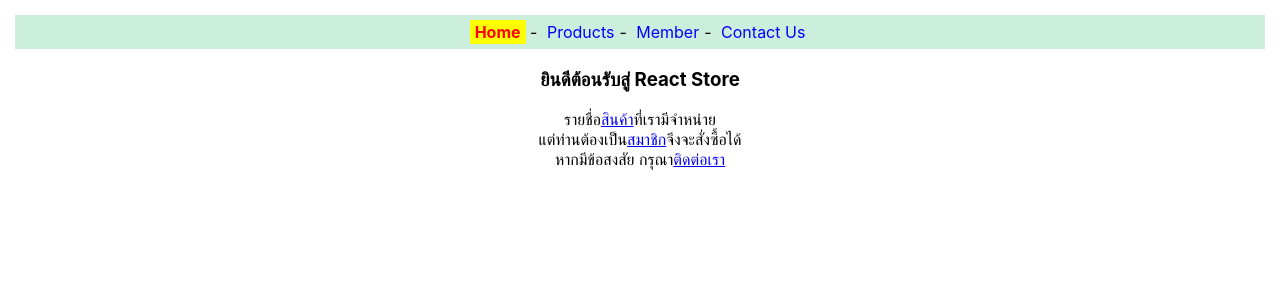
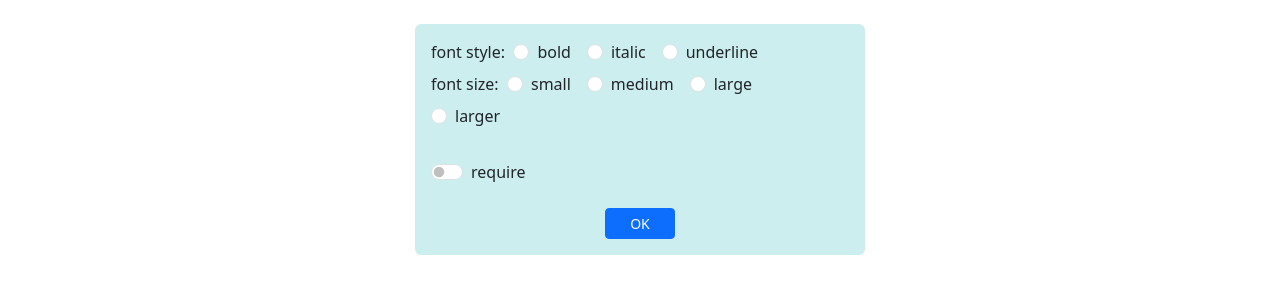
Before and after one commit to PaPond/a1, a React (Create React App) app: page / in a window 1280 px wide. Shown: the top 300 px of the page. Built offline with nearby package versions, Linux system fonts and the light colour scheme.

Commit message:
Update Form
Update Form

```diff
--- a/package.json
+++ b/package.json
@@ -6,6 +6,7 @@
     "@testing-library/jest-dom": "^5.17.0",
     "@testing-library/react": "^13.4.0",
     "@testing-library/user-event": "^13.5.0",
+    "bootstrap": "^5.3.2",
     "react": "^18.2.0",
     "react-dom": "^18.2.0",
     "react-router-dom": "^6.16.0",
--- a/src/App.js
+++ b/src/App.js
@@ -1,11 +1,13 @@
 import React from 'react'
 import Router3 from './router3'
+import FormCheck from './form-check'
+import FormBootstrap from './form-bootstrap'
 
 
 export default function App(){
   return (
   <>
- <Router3/>
+ <FormCheck/>
   </>
   )
 }
--- /dev/null
+++ b/src/form-bootstrap.js
@@ -0,0 +1,27 @@
+import React from "react";
+
+export default function FormBootstrap(){
+    return(
+        <div className="mt-3 mx-auto p-3" style={{width:'400px', background:'#cee'}}>
+            <form>
+                <div className="form-group mb-3">
+                    <label htmlFor="login">Email</label>
+                    <input type="text" id="login" name="login" className="form-control"/>
+                </div>
+                <div className="form-group mb-3">
+                    <label htmlFor="pswd">Password</label>
+                    <input type="password" id="pswd" name="pswd" className="form-control"/>
+                </div>
+                <div className="form-group mb-4">
+                    <label htmlFor="select1">Select</label>
+                    <select id="select1" name="select1" className="form-select">
+                        <option value="1">Item 1</option>
+                        <option value="2">Item 2</option>
+                        <option value="3">Item 3</option>
+                    </select>
+                </div>
+                <button className="btn btn-primary">OK</button>
+            </form>
+        </div>
+    )
+}
--- /dev/null
+++ b/src/form-check.js
@@ -0,0 +1,80 @@
+import React from "react";
+
+export default function FormCheck(){
+    const switchReq = React.useRef()
+    const styles = ['bold','italic','underline']
+    const sizes = ['small','medium','large','larger']
+    let checkedStyles = []
+    let checkedSize = ''
+
+    const onChangeCheck = (event) => {
+        let checked = event.target.checked
+        let value = event.target.value
+        let idx = checkedStyles.indexOf(value)
+        if (checked && idx === -1){
+            checkedStyles.push(value)
+        } else {
+            checkedStyles.splice(idx, 1)
+        }
+    }
+
+    const onChangeRadio = (event) => {
+        checkedSize = event.target.value
+    }
+
+    const onClickButton = () => {
+        if (switchReq.current.checked){
+            if (checkedStyles.length === 0){
+                alert('Please select style')
+                return
+            } else if (checkedSize === ''){
+                alert ('Please select size')
+                return
+            }
+        }
+        let msg = 'selected style(s): ' + checkedStyles.join(',')
+        msg += '\nselected size: ' + checkedSize
+        alert(msg)
+    }
+
+    return(
+        <div className="mt-4 mx-auto p-3 rounded" style={{width:'450px', background:'#cee'}}>
+        <form>
+            <span>font style:</span>&nbsp;&nbsp;
+            {
+                styles.map((st,i) => {
+                    return (
+                        <div className="form-check form-check-inline mb-2">
+                            <input type="radio" id = {'check'+i} value = {st}
+                            className="form-check-input" onChange={onChangeCheck}/>
+                            <label htmlFor = {'check'+1} className="form-check-label">{st}</label>
+                        </div>
+                    )
+                })
+            }
+            <br/>
+            <span>font size:</span>&nbsp;&nbsp;
+            {
+                sizes.map((sz,i) => {
+                    return (
+                        <div className="form-check form-check-inline mb-2">
+                            <input type="radio" id = {'radio'+i} value = {sz}
+                            className="form-check-input" onChange={onChangeRadio}/>
+                            <label htmlFor = {'radio'+1} className="form-check-label">{sz}</label>
+                        </div>
+                    )
+                })
+            }
+            <div className="form-check form-switch mt-4">
+                <input type="checkbox" id = "sw" value = "require"
+                            className="form-check-input" ref={switchReq}/>
+                <label htmlFor="sw" className="form-check-label">require</label>
+            </div>
+            <div className="text-center mt-4">
+                <button className="btn btn-sm px-4 btn-primary" onClick={onClickButton}>OK
+                </button>
+            </div>
+        </form>
+        </div>
+    )
+}
--- a/src/index.js
+++ b/src/index.js
@@ -4,14 +4,17 @@
 import App from './App';
 import reportWebVitals from './reportWebVitals';
 
+import 'bootstrap/dist/css/bootstrap.min.css'
+import 'bootstrap/dist/js/bootstrap.bundle.min.js'
+
 const root = ReactDOM.createRoot(document.getElementById('root'));
 root.render(
   <React.StrictMode>
     <App />
-  </React.StrictMode>
+  </React.StrictMode>,
+  document.getElementById('root')
 );
 
 // If you want to start measuring performance in your app, pass a function
 // to log results (for example: reportWebVitals(console.log))
 // or send to an analytics endpoint. Learn more: https://bit.ly/CRA-vitals
-reportWebVitals();
```
Also changed, not shown: src/form-search.js (added, +22 -0 lines), src/form-text.js (added, +46 -0 lines), 1 other file (tests, documents, lock files or other folders).
